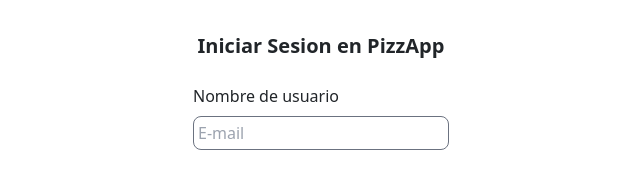
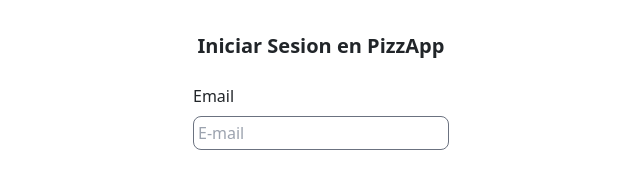
Before and after one commit to NahuelMendez/elem-ing-software, a React (Create React App) app in the folder frontend/: page /login in a window 1280 px wide. Shown: the top 170 px of the page, without its empty margins (319-959 px from the left). Built offline with nearby package versions, Linux system fonts and the light colour scheme.

Commit message:
fix label in login

```diff
--- a/frontend/src/components/Login/index.js
+++ b/frontend/src/components/Login/index.js
@@ -34,7 +34,7 @@
       </h1>
       <form onSubmit={handleSubmit} className="w-1/5">
         <div className="flex w-full flex-col mb-3">
-          <label className="mb-2" htmlFor="email">Nombre de usuario</label>
+          <label className="mb-2" htmlFor="email">Email</label>
           <input
             type="text"
             id="email"
```
